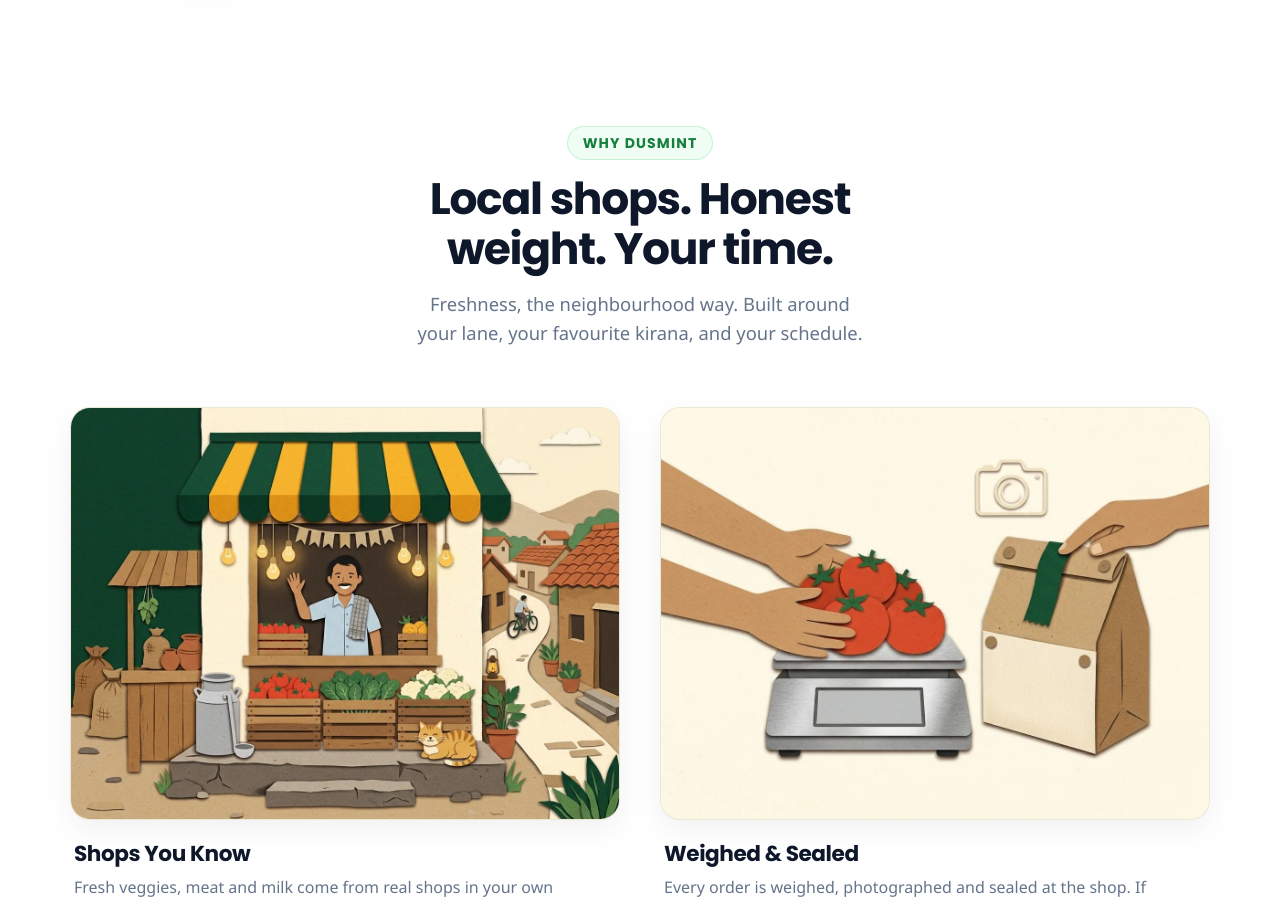
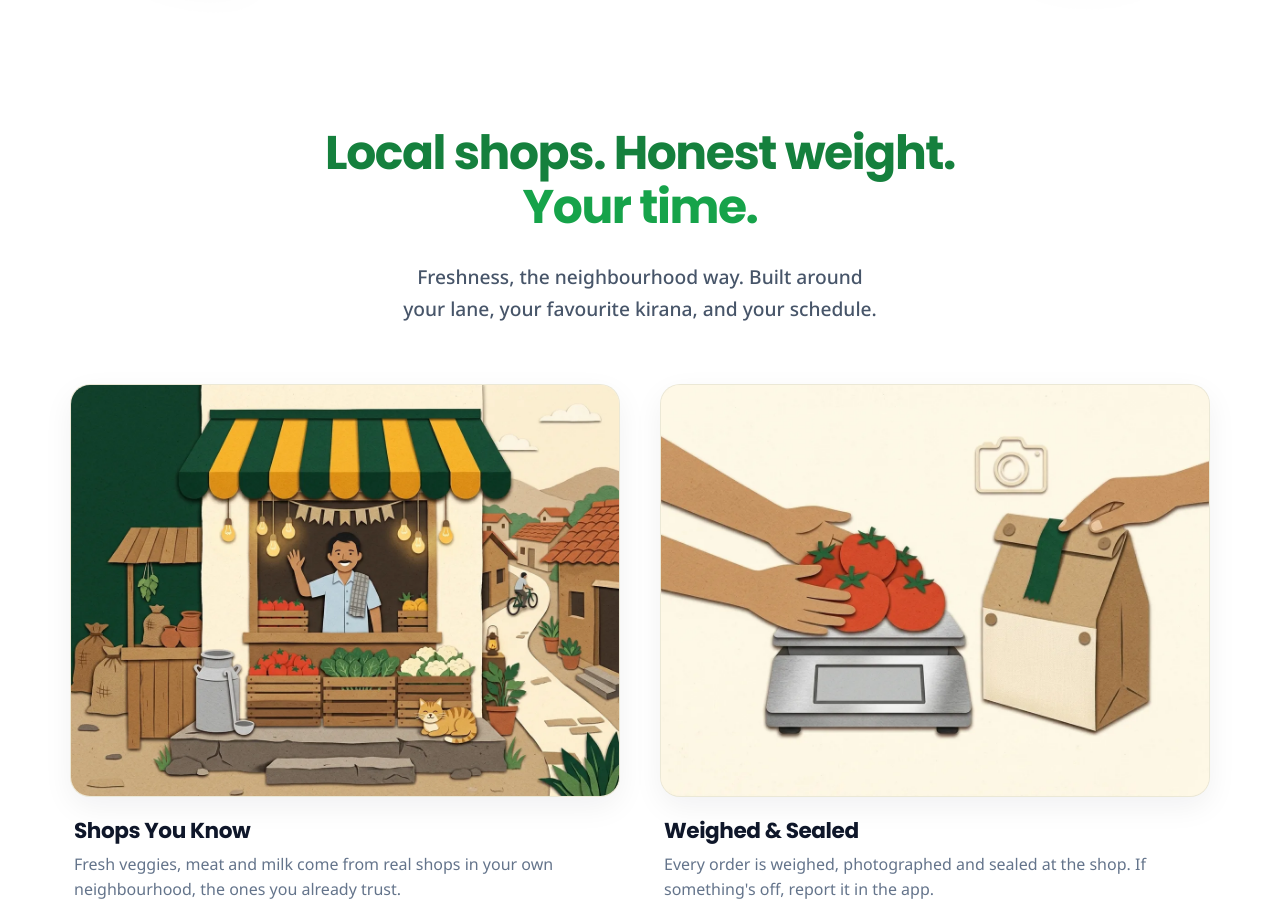
Before and after one commit to DusMint/dusmint_web, a Next.js app: page / in a window 1280 px wide. Shown: the part 1402-2305 px from the top of the page. Built offline with nearby package versions, Linux system fonts and the light colour scheme.

Commit message:
feat: add WhyDusmint component and styles

```diff
--- a/components/WhyDusmint.module.css
+++ b/components/WhyDusmint.module.css
@@ -18,40 +18,31 @@
   display: flex;
   flex-direction: column;
   align-items: center;
-  gap: 0.85rem;
-}
-
-.eyebrow {
-  display: inline-block;
-  font-family: var(--font-heading);
-  font-size: 0.88rem;
-  font-weight: 700;
-  text-transform: uppercase;
-  letter-spacing: 0.08em;
-  color: #15803d; /* DusMint primary brand green */
-  background-color: #f0fdf4;
-  padding: 0.35rem 0.9rem;
-  border-radius: 9999px;
-  border: 1px solid rgba(34, 197, 94, 0.2);
+  gap: 1.65rem;
 }
 
 .title {
   font-family: var(--font-heading);
-  font-size: 2.75rem;
+  font-size: 2.95rem;
   line-height: 1.15;
   font-weight: 800;
-  color: #0f172a;
+  color: #15803d; /* DusMint primary brand green matching above header */
   letter-spacing: -0.03em;
   margin: 0;
   text-wrap: balance;
 }
 
+.titleAccent {
+  color: #16a34a; /* Vibrant green accent matching above header */
+}
+
 .subtitle {
   font-family: var(--font-body);
-  font-size: 1.15rem;
-  line-height: 1.6;
-  font-weight: 400;
-  color: #64748b;
+  font-size: 1.2rem;
+  line-height: 1.65;
+  font-weight: 450;
+  color: #475569; /* Slate gray matching above description */
+  max-width: 530px;
   margin: 0;
   text-wrap: balance;
 }
@@ -140,15 +131,18 @@
 
   .header {
     margin-bottom: 2.5rem;
-    gap: 0.6rem;
+    gap: 1.15rem;
   }
 
   .title {
     font-size: 1.85rem;
+    line-height: 1.2;
   }
 
   .subtitle {
-    font-size: 0.95rem;
+    font-size: 0.9rem;
+    line-height: 1.5;
+    max-width: 270px;
   }
 
   /* 1-column on mobile matching prompt specification */
--- a/components/WhyDusmint.tsx
+++ b/components/WhyDusmint.tsx
@@ -73,13 +73,20 @@ export default function WhyDusmint({ language = "en" }: WhyDusmintProps) {
       <div className={styles.container}>
         {/* Section Header */}
         <div className={styles.header}>
-          <span className={styles.eyebrow}>
-            {isHi ? "डसमिट ही क्यों?" : "Why Dusmint"}
-          </span>
           <h2 className={styles.title}>
-            {isHi
-              ? "स्थानीय दुकानें। खरा तौल। आपका समय।"
-              : "Local shops. Honest weight. Your time."}
+            {isHi ? (
+              <>
+                स्थानीय दुकानें। खरा तौल।
+                <br />
+                <span className={styles.titleAccent}>आपका समय।</span>
+              </>
+            ) : (
+              <>
+                Local shops. Honest weight.
+                <br />
+                <span className={styles.titleAccent}>Your time.</span>
+              </>
+            )}
           </h2>
           <p className={styles.subtitle}>
             {isHi
```
